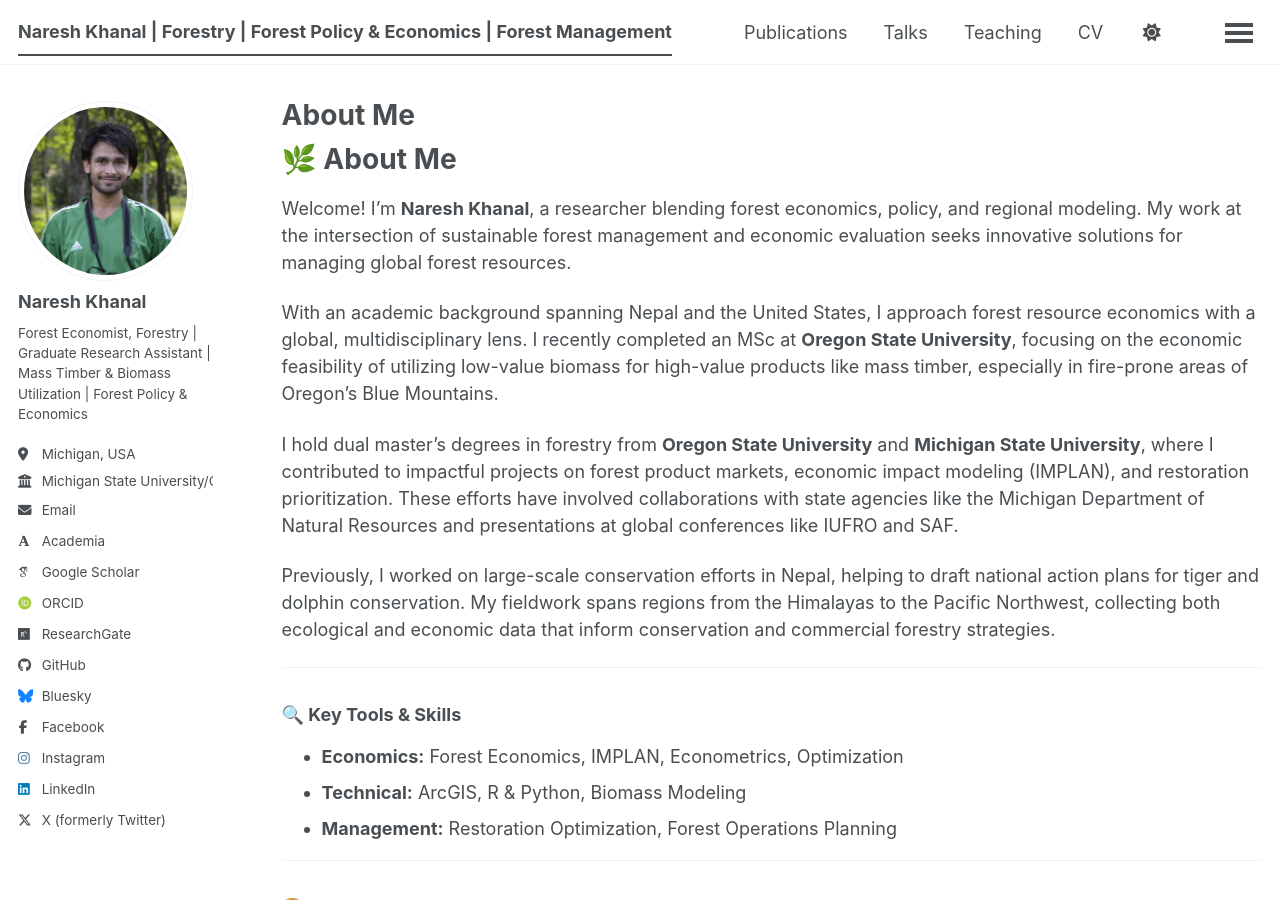
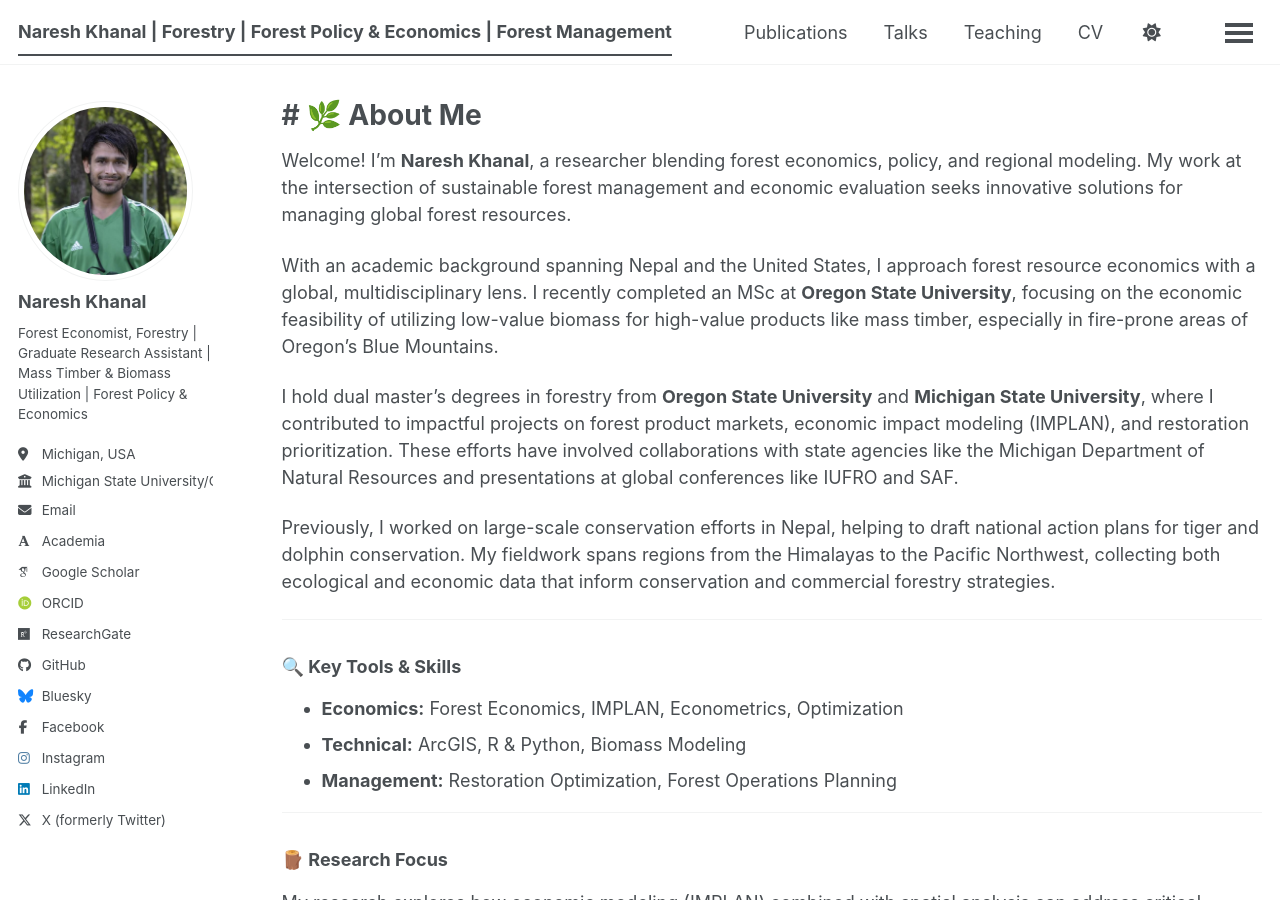
Before and after one commit to Nishani53/Nishani53.github.io, a Jekyll site: the page built from _pages/about.md, in a window 1280 px wide and 900 px high. Built offline with Jekyll 4.4.1, drawn with Linux system fonts in a browser that asks for light colours; some web fonts are replaced; a script bundle is joined from its source files by our own code; library files that are not in the unit come from our copies.

Commit message:
Update about.md

```diff
--- a/_pages/about.md
+++ b/_pages/about.md
@@ -1,13 +1,11 @@
 ---
 layout: archive
-title: "About Me"
+title: " # 🌿 About Me"
 permalink: /
 author_profile: true
 ---
 
 {% include base_path %}
-
-# 🌿 About Me
 
 Welcome! I’m **Naresh Khanal**, a researcher blending forest economics, policy, and regional modeling. My work at the intersection of sustainable forest management and economic evaluation seeks innovative solutions for managing global forest resources.
 
```
